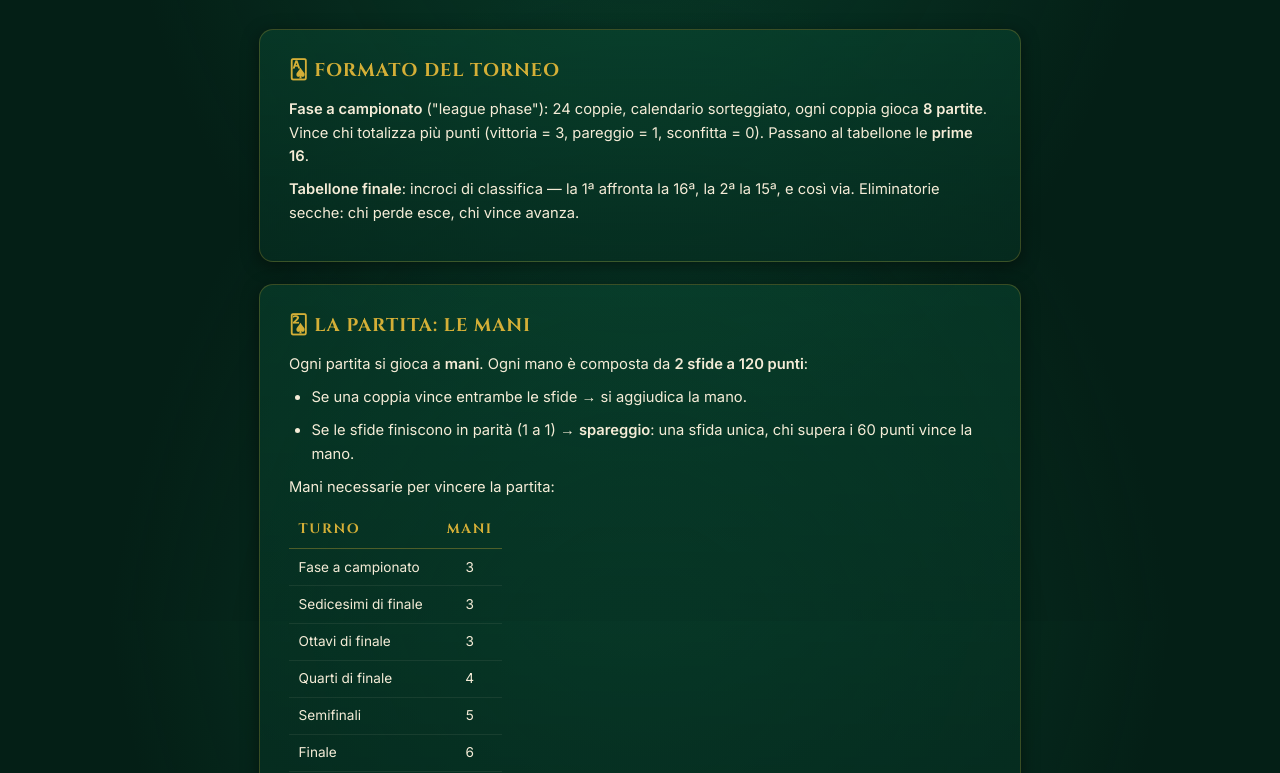
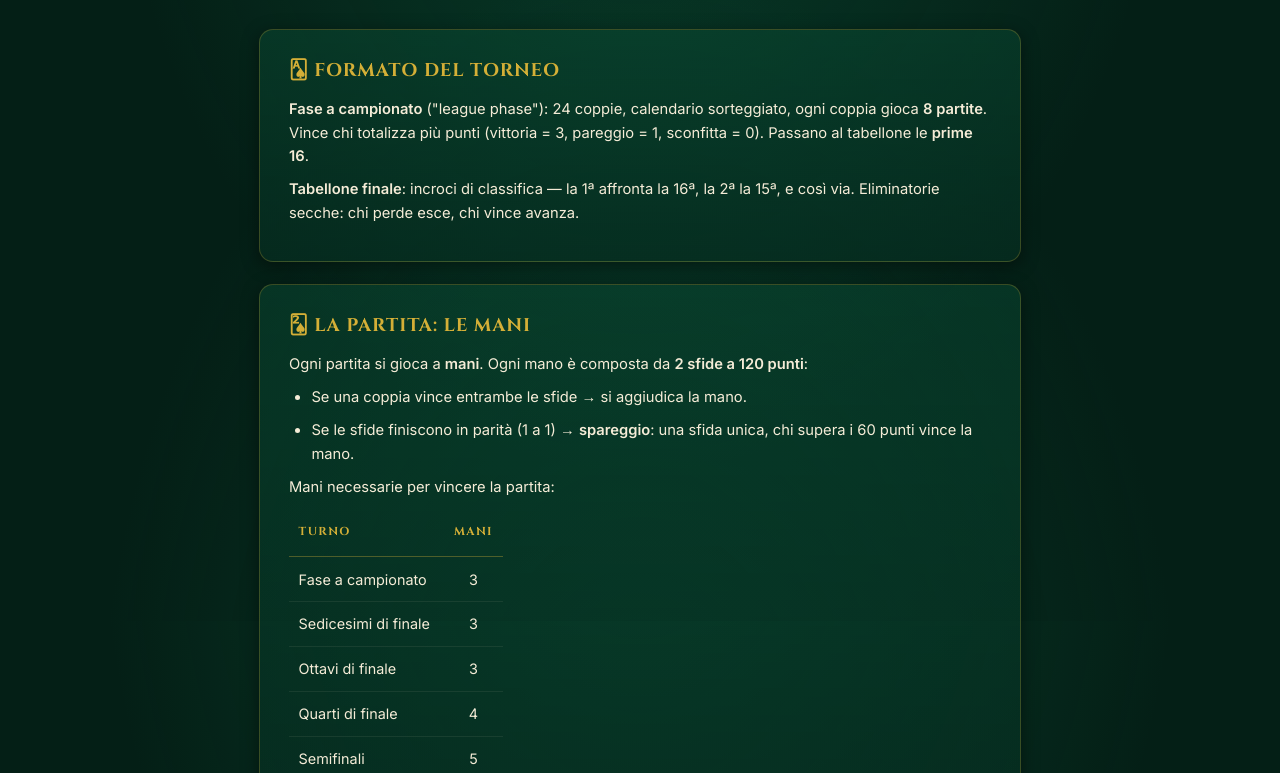
Before and after one commit to pablosantos-boop/briscol-champions-cup, a website: page public/regolamento.html in a window 1280 px wide. Shown: the part 179-952 px from the top of the page. Drawn offline with Linux system fonts and the light colour scheme.

Commit message:
Update style.css

```diff
--- a/public/css/style.css
+++ b/public/css/style.css
@@ -503,9 +503,6 @@ tr.eliminata { opacity: .5; }
 
 .card-regolamento ul, .card-regolamento ol { padding-left: 1.4rem; }
 
-.tab-mini { max-width: 420px; margin: .8rem 0; }
-.tab-mini td, .tab-mini th { padding: .45rem .6rem; font-size: .85rem; }
-
 /* --- Ottimizzazione menu per smartphone --- */
 @media (max-width: 600px) {
   header {
```
